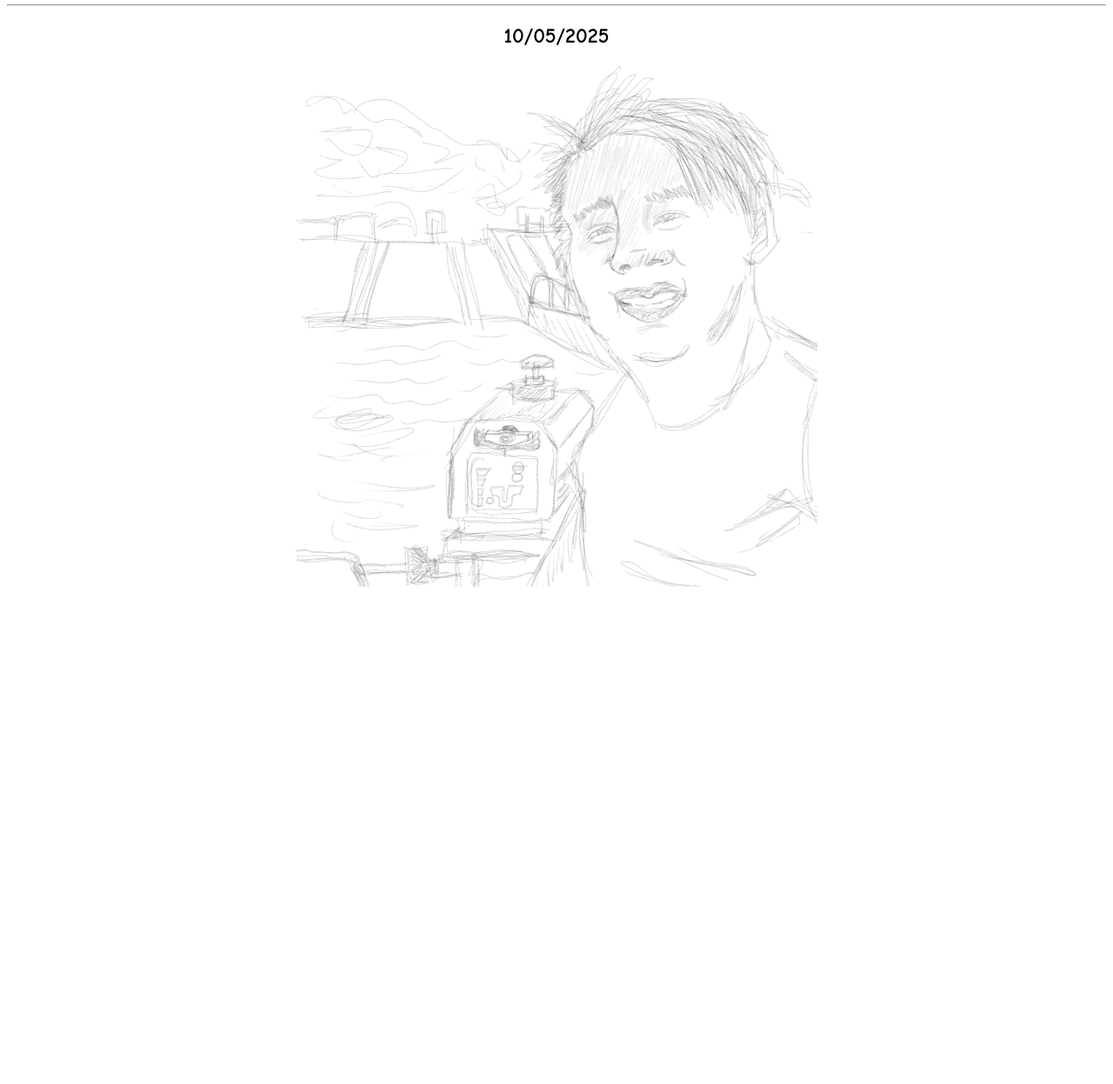
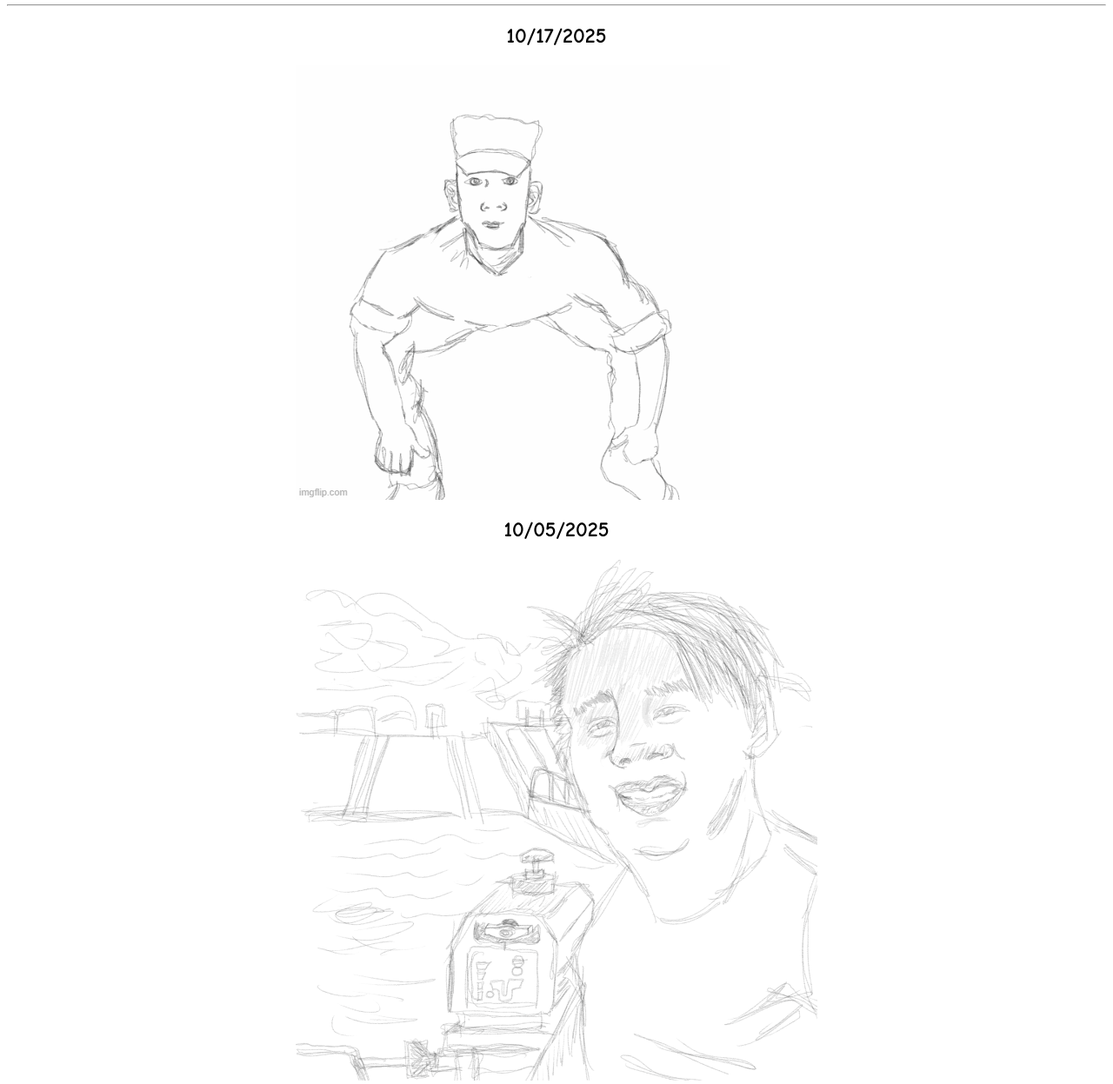
Before and after one commit to paulcheenis/paulcheenis.github.io, a plain HTML site: page sketch.html in a window 1280 px wide. Shown: the part 222-1469 px from the top of the page at 87% size. Before the commit the page ends 905 px from the top, so only its background shows below. Drawn offline with Linux system fonts and the light colour scheme.

Commit message:
First gif

```diff
--- a/sketch.html
+++ b/sketch.html
@@ -23,8 +23,13 @@
     </div>
     <hr>
     <div>
+        <h2 id="gif1">10/17/2025</h2>
+        <img src="Assets/danke.gif" height="500px" width="500px" alt="insert gif here"><br>
+    </div>
+
+    <div>
         <h2 id="sketch1">10/05/2025</h2>
-        <img src="Assets/sketch1.png" height="600px" width="600px" alt="insert comic here"><br>
+        <img src="Assets/sketch1.png" height="600px" width="600px" alt="insert sketch here"><br>
     </div>
 
 
```
Also changed, not shown: Assets/danke.gif (added).
